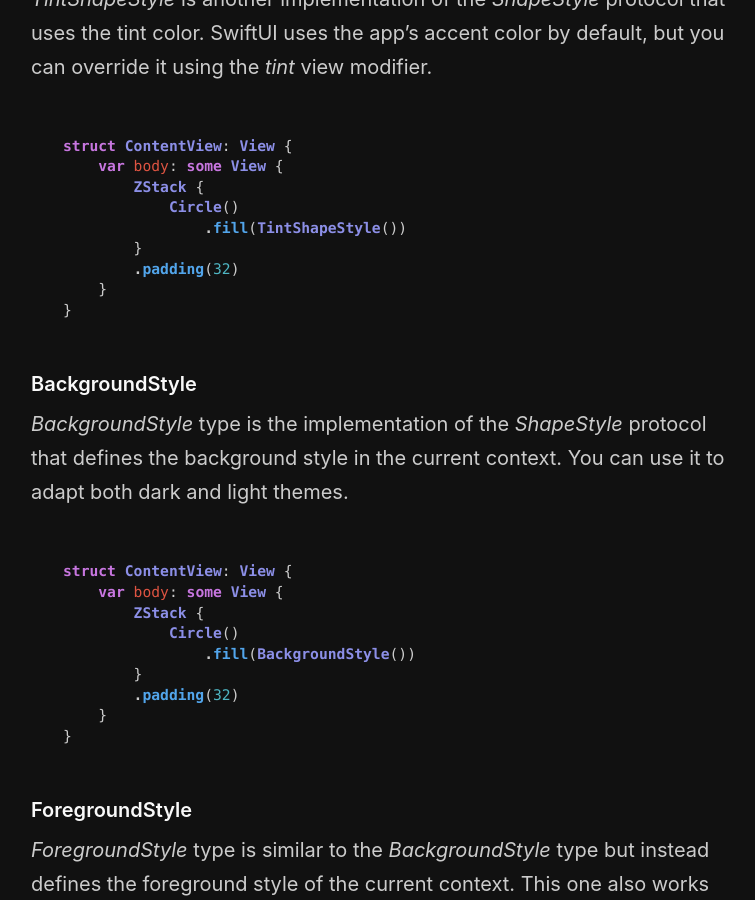
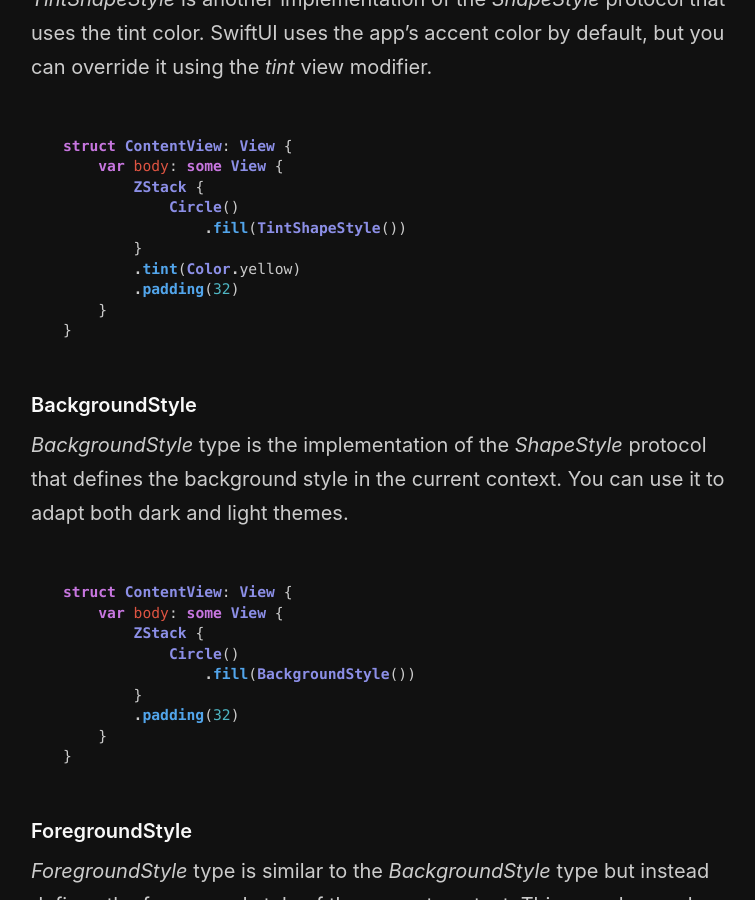
Before and after one commit to mecid/mecid.github.io, a Jekyll site: the page built from _posts/2021-11-17-the-many-faces-of-shapestyle-in-swiftui.md, in a window 1280 px wide and 900 px high, scrolled down 4079 px. Shown: the whole window, without its empty margins (259-1014 px from the left). Built offline with Jekyll 4.4.1, drawn with Linux system fonts in a browser that asks for light colours.

Commit message:
tint shape style example fixed

```diff
--- a/_posts/2021-11-17-the-many-faces-of-shapestyle-in-swiftui.md
+++ b/_posts/2021-11-17-the-many-faces-of-shapestyle-in-swiftui.md
@@ -106,6 +106,7 @@ struct ContentView: View {
             Circle()
                 .fill(TintShapeStyle())
         }
+        .tint(Color.yellow)
         .padding(32)
     }
 }
```
